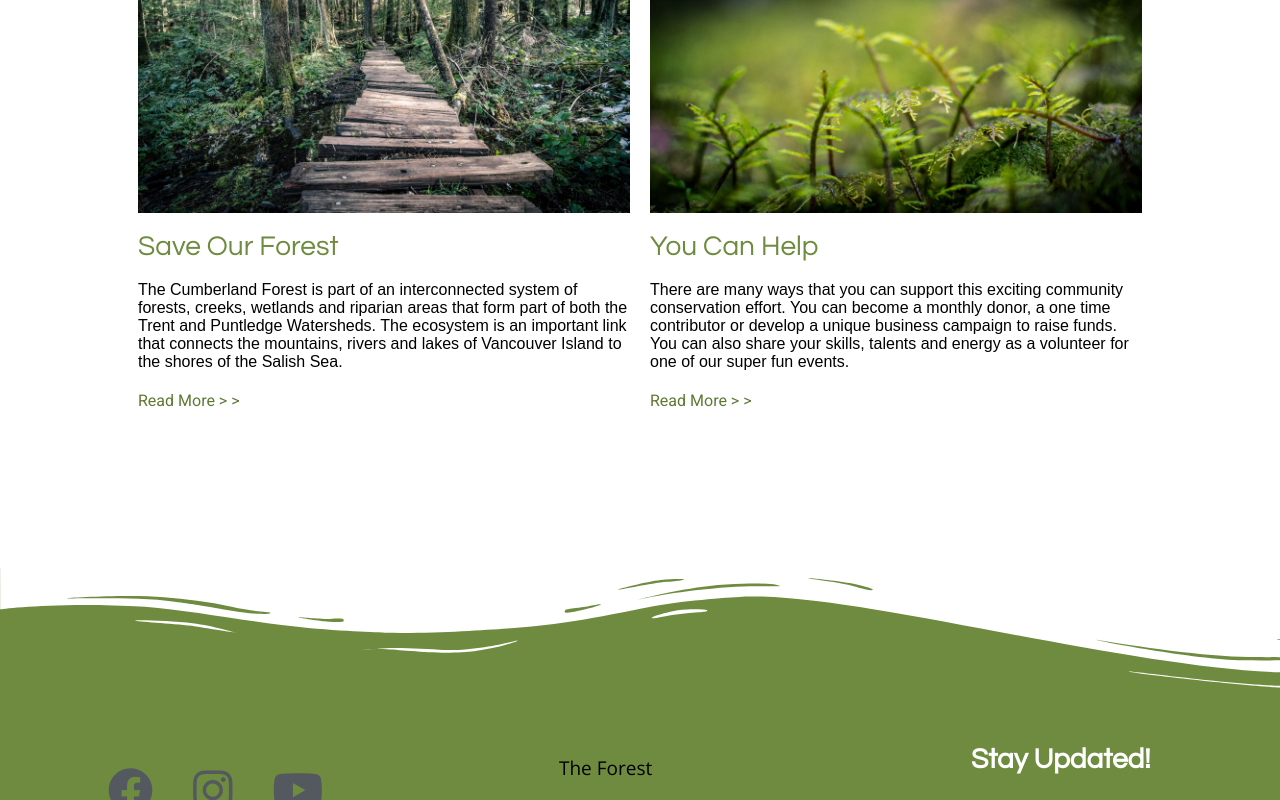
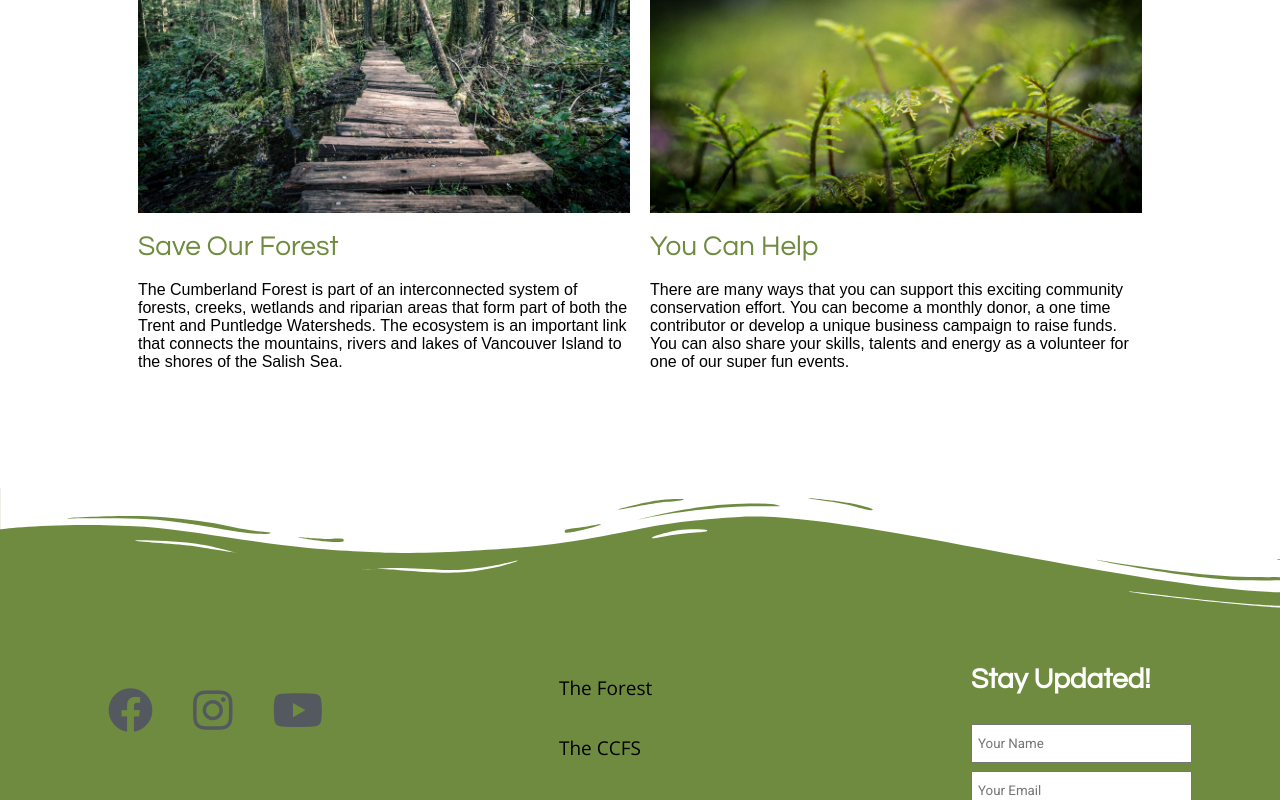
Before and after one commit to Maandarr/Capstone-CCFS, a React (Create React App) app: page / in a window 1280 px wide. Shown: the part 1848-2648 px from the top of the page. Built offline with nearby package versions, Linux system fonts and the light colour scheme.

Commit message:
Fix footer graphic

```diff
--- a/src/components/css/the-forest.css
+++ b/src/components/css/the-forest.css
@@ -61,6 +61,7 @@
   .donate-aside {
     width: 100%;
   }
+
 }
 @media screen and (min-width: 961px) {
   .forest,
@@ -69,6 +70,6 @@
   .donation-content,
   .home-container,
   .contact {
-    padding-bottom: 20vh;
+    padding-bottom: 10vh;
   }
 }
```
